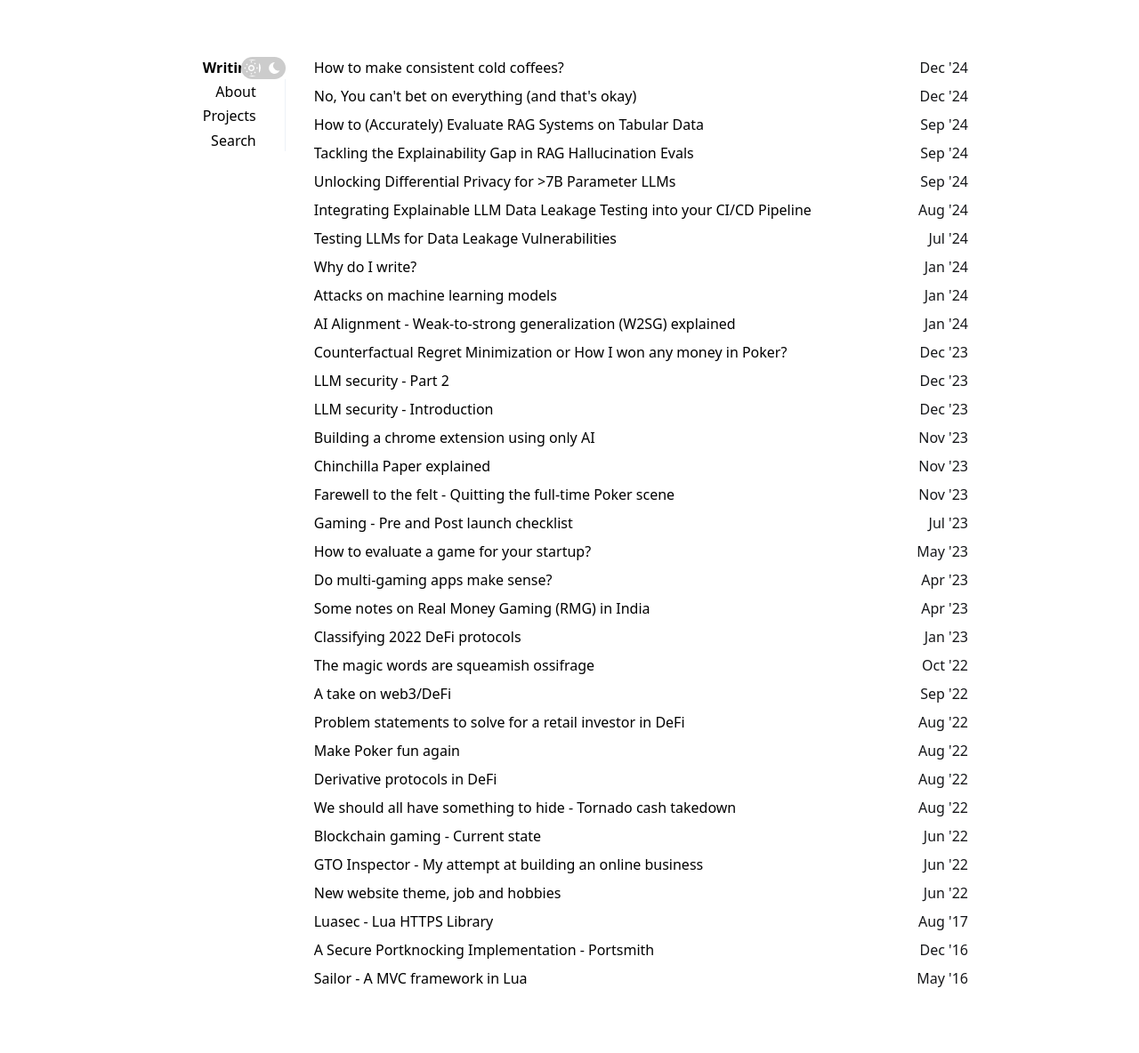
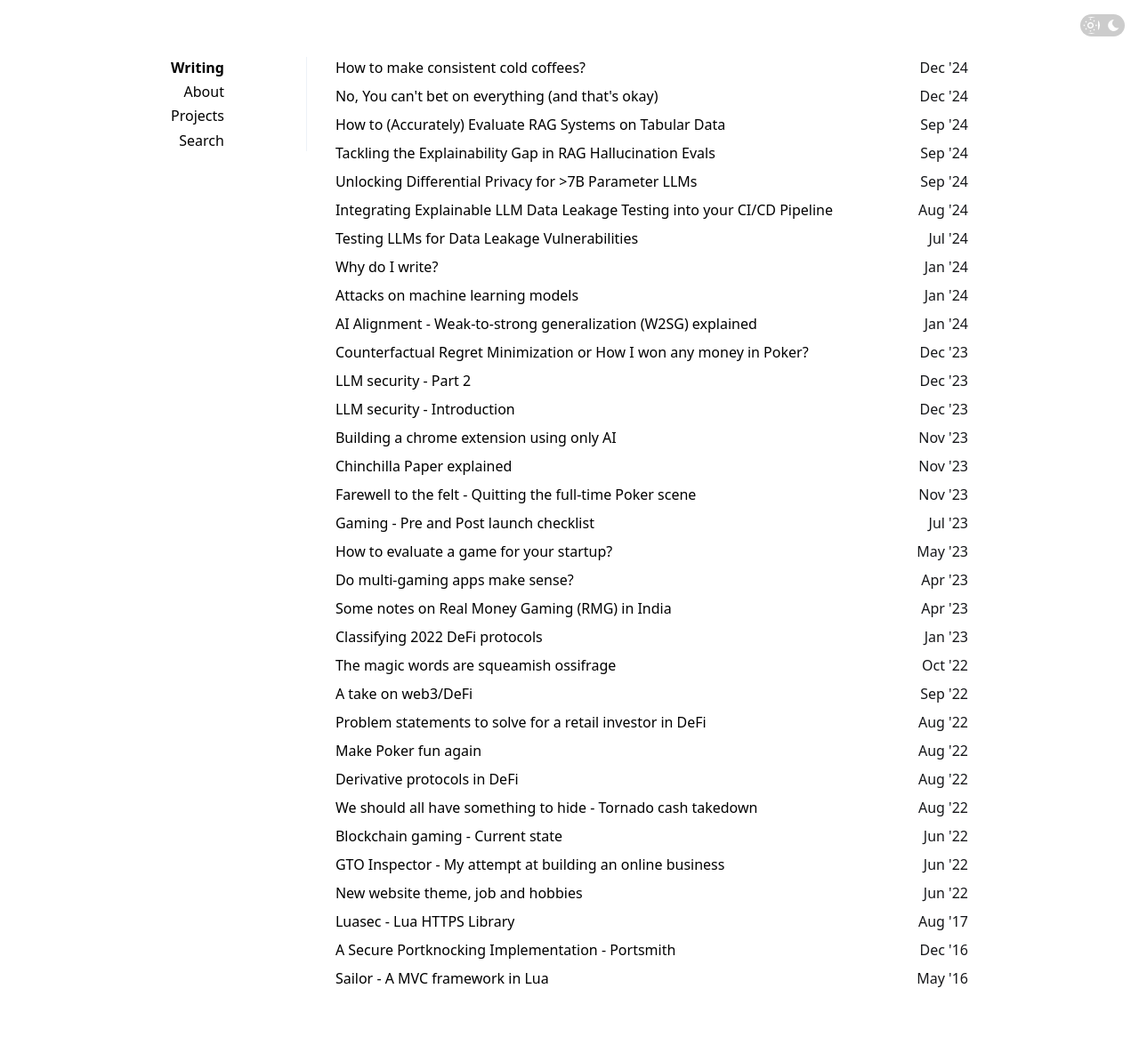
Before and after one commit to r-nikhil/r-nikhil.github.io, a Jekyll site: the page built from index.html, in a window 1280 px wide. Shown: the whole page at 89% size. Built offline with Jekyll 4.4.1, drawn with Linux system fonts in a browser that asks for light colours.

Commit message:
Assistant checkpoint: Adjust theme switch position and prevent overlap
Assistant generated file changes:
- _sass/_main.scss: Adjust theme switch positioning

---

User prompt:

The toggle and the navbar look like this; it is overlapping with that writing section. Can you move or adjust it so that it does not overlap?

```diff
--- a/_sass/_main.scss
+++ b/_sass/_main.scss
@@ -158,11 +158,16 @@
 }
 
 .theme-switch-wrapper {
-  position: absolute;
+  position: fixed;
   right: 1rem;
   top: 1rem;
   display: flex;
   align-items: center;
+  z-index: 1000;
+}
+
+nav ul {
+  padding-right: 60px; /* Make space for the theme switch */
 }
 
 .theme-switch {
```
